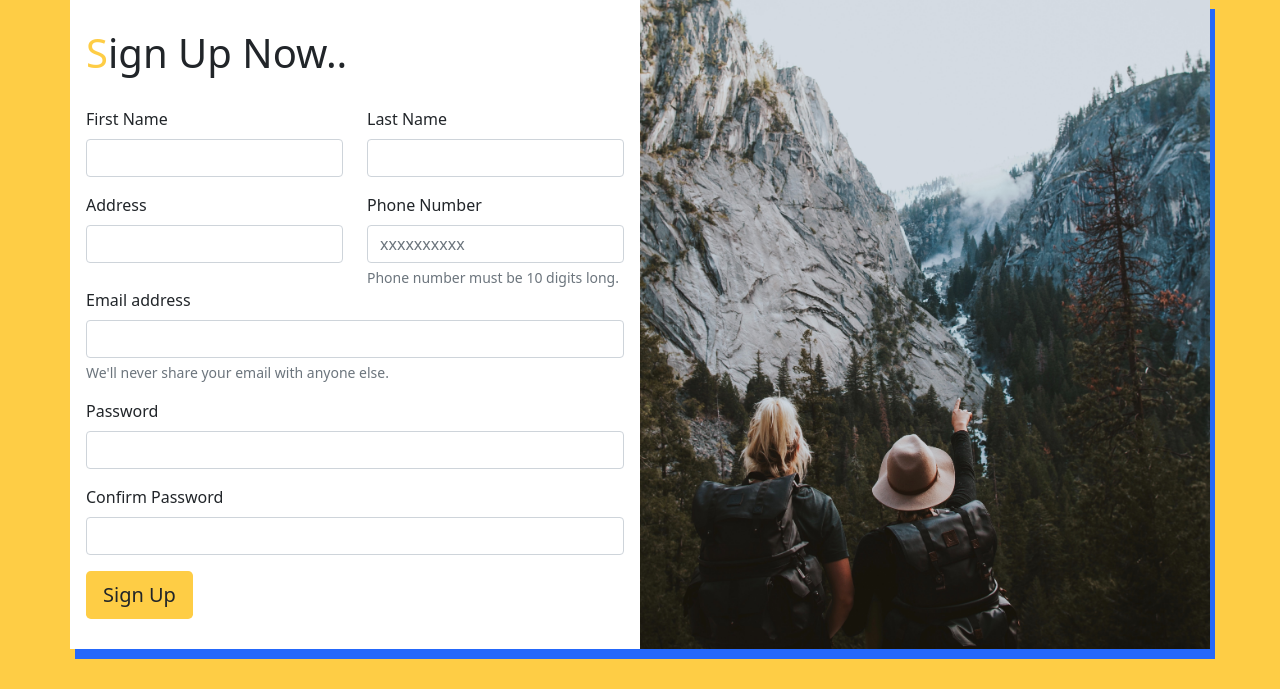
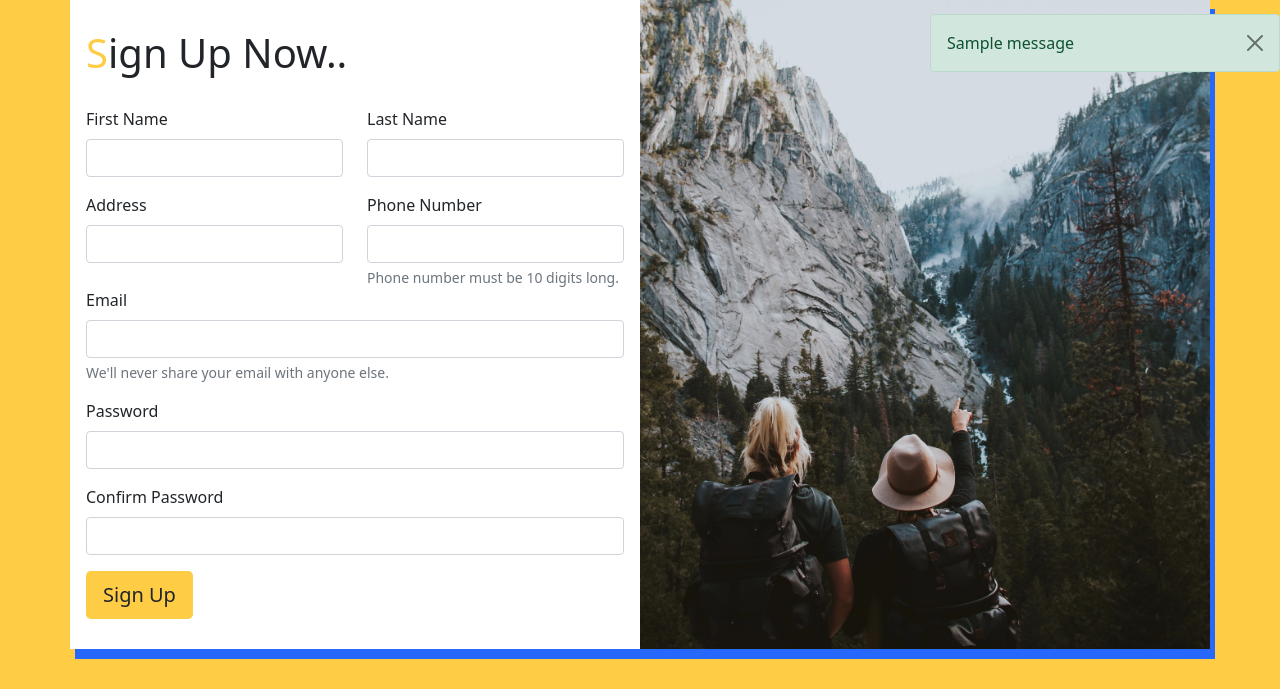
Before and after one commit to realnroz/Trek-App, a Flask app: page /registration in a window 1280 px wide. Shown: the part 92-781 px from the top of the page. Run offline with Flask 2, Linux system fonts and the light colour scheme; one stand-in notice (Sample message) is shown; some libraries are stand-ins or nearby versions.

Commit message:
Registration view completed

```diff
--- /dev/null
+++ b/trekapp/forms.py
@@ -0,0 +1,14 @@
+
+from flask_wtf import FlaskForm
+from wtforms import (StringField, TextAreaField, IntegerField, BooleanField,
+                     PasswordField)
+from wtforms.validators import DataRequired,EqualTo,Length,Regexp,Email
+
+class RegistrationForm(FlaskForm):
+    first_name=StringField('First Name',validators=[DataRequired()])
+    last_name=StringField('Last Name',validators=[DataRequired()])
+    address=StringField('Address',validators=[DataRequired()])
+    phone_number=StringField('Phone Number',validators=[DataRequired(),Regexp(regex='^[0-9]{10}$',message="Invalid phone number.")])
+    email=StringField('Email',validators=[DataRequired(),Email()])
+    password1=PasswordField('Password',validators=[DataRequired(),EqualTo('password2',message='Passwords do not match.')])
+    password2=PasswordField('Confirm Password',validators=[DataRequired()])
--- a/trekapp/main.py
+++ b/trekapp/main.py
@@ -1,13 +1,17 @@
 from crypt import methods
-from flask import Flask,render_template, request,url_for,redirect
+from sqlite3 import Cursor
+from flask import Flask,render_template, request,redirect,flash
+from forms import RegistrationForm
+
+# for database
 from flask_mysqldb import MySQL
 
-# for database
 app = Flask(__name__)
+app.secret_key="b'\xee\x7f\x15O\x0f\xee\x0b\xd7\xa4ixK\xc9#\x17_'"
 
 # Database Config
 app.config['MYSQL_HOST'] = 'localhost'
-app.config['MYSQL_USER'] = 'root'
+app.config['MYSQL_USER'] = 'db_user'
 app.config['MYSQL_PASSWORD'] = '1230'
 app.config['MYSQL_DB'] = 'db_trekapp'
 
@@ -17,9 +21,26 @@ mysql = MySQL(app)
 def index():
     return render_template("index.html")
 
-@app.route("/registration")
+@app.route("/registration",methods=["GET","POST"])
 def registration():
-    return render_template("registration.html")
+    form = RegistrationForm()
+    if request.method == "POST":
+        form = RegistrationForm(request.form)
+        print(form.phone_number.data)
+
+        cursor = mysql.connection.cursor()
+        if form.validate_on_submit():
+            resp = cursor.execute('''SELECT * FROM users where email LIKE %s''',[form.email.data])
+            if resp == 0:
+                cursor.execute('''INSERT INTO users values(NUll,%s,%s,%s,%s,%s,%s)''',(form.first_name.data,form.last_name.data,form.address.data,form.phone_number.data,form.email.data,form.password1.data))
+                mysql.connection.commit()
+                cursor.close()
+                flash("User successfully registered.","success")
+                return redirect("/registration")
+            else:
+                flash("Email already exists.","danger")
+
+    return render_template("registration.html",form=form)
 
 @app.route("/login",methods=["POST"])
 def login():
@@ -27,8 +48,16 @@ def login():
     password=request.form['password']
 
     cursor = mysql.connection.cursor()
-    cursor.execute('''SELECT * FROM users where email = %s and password = %s''',(email,password))
-    return redirect(url_for("index"))
+    resp = cursor.execute('''SELECT * FROM users where email = %s and password = %s''',(email,password))
+    user = cursor.fetchone()
+    cursor.close()
+    if resp == 1:
+        flash("You are successfully logged in.","success")
+        return redirect("/")
+    else:
+        flash("Invalid Credentials. Please try again.","danger")
+        return redirect("/")
+
 
 if __name__ == '__main__':
     app.run(debug=True)
--- a/trekapp/static/css/main.css
+++ b/trekapp/static/css/main.css
@@ -82,4 +82,22 @@ body .modal-title span {
 body .modal-body .btn {
   background-color: #FECD45;
 }
+
+body .alert {
+  width: 350px !important;
+  float: right;
+  margin-top: 10px;
+  z-index: 1;
+}
+
+body .error {
+  display: -webkit-box;
+  display: -ms-flexbox;
+  display: flex;
+  -webkit-box-orient: vertical;
+  -webkit-box-direction: normal;
+      -ms-flex-direction: column;
+          flex-direction: column;
+  float: right;
+}
 /*# sourceMappingURL=main.css.map */
--- a/trekapp/static/scss/main.scss
+++ b/trekapp/static/scss/main.scss
@@ -42,6 +42,18 @@ body{
         }
     }
 
+    .alert{
+        width: 350px !important;
+        float: right;
+        margin-top: 10px;
+        z-index: 1;
+    }
+
+    .error{
+        display: flex;
+        flex-direction: column;
+        float: right;
+    }
 
 
 }
--- a/trekapp/templates/base.html
+++ b/trekapp/templates/base.html
@@ -48,6 +48,35 @@
       </div>
     </div>
   </nav>
+
+
+
+  <!-- Alert Box -->
+  {% with messages = get_flashed_messages(with_categories=true) %}
+  {% if messages %}
+    {% for category,message in messages %}
+    <div class="alert alert-{{category}} alert-dismissible fade show" role="alert">
+      {{message}}
+      <button type="button" class="btn-close" data-bs-dismiss="alert" aria-label="Close"></button>
+    </div>
+    {% endfor %}
+  {% endif %}
+  {% endwith %}
+
+
+  <!-- Form Erros  -->
+  {% if form %}
+  <div class="error">
+    {% for field in form.errors %}
+    {% for error in form.errors[field] %}
+    <div class="alert alert-danger alert-dismissible fade show" role="alert">
+      {{error}}
+      <button type="button" class="btn-close" data-bs-dismiss="alert" aria-label="Close"></button>
+    </div>
+    {% endfor %}
+    {% endfor %}
+  </div>
+  {% endif %}
 
   <!-- Login Modal -->
   <div class="modal fade" id="staticBackdrop" data-bs-backdrop="static" data-bs-keyboard="false" tabindex="-1"
--- a/trekapp/templates/registration.html
+++ b/trekapp/templates/registration.html
@@ -4,44 +4,67 @@
 
 {% block content %}
 
+<script type="text/javascript">
+
+  $(document).ready(function () {
+
+  window.setTimeout(function() {
+      $(".alert").fadeTo(1000, 0).slideUp(1000, function(){
+          $(this).remove();
+      });
+  }, 5000);
+
+  });
+  </script>
+
+
+
 <div class="container">
     <div class="row outer-row">
             <div class="col outer-col left-container d-flex justify-content-center align-items-center">
-              <form>
+              <form action="/registration" method="POST">
+                {{form.csrf_token}}
                   <h1><span>S</span>ign Up Now..</h1>
                   <div class="row">
                     <div class=" col mb-3">
-                      <label for="exampleInputEmail1" class="form-label">First Name</label>
-                      <input type="text" class="form-control" id="exampleInputEmail1" required>
+                      <label for="exampleInputEmail1" class="form-label">{{form.first_name.label}}</label>
+                      <!-- <input type="text" name = "first_name" class="form-control" id="exampleInputEmail1" required> -->
+                      {{form.first_name( class="form-control")}}
                     </div>
                     <div class=" col  mb-3">
-                      <label for="exampleInputEmail1" class="form-label">Last Name</label>
-                      <input type="text" class="form-control" id="exampleInputEmail1" required>
+                      <label for="exampleInputEmail1" class="form-label">{{form.last_name.label}}</label>
+                      <!-- <input type="text" name = "last_name" class="form-control" id="exampleInputEmail1" required> -->
+                      {{form.last_name( class="form-control")}}
                     </div>
                   </div>
                   <div class="row">
                     <div class=" col">
-                      <label for="exampleInputEmail1" class="form-label">Address</label>
-                      <input type="text" class="form-control" id="exampleInputEmail1" required>
+                      <label for="exampleInputEmail1" class="form-label">{{ form.address.label }}</label>
+                      <!-- <input type="text" name = "address" class="form-control" id="exampleInputEmail1" required> -->
+                      {{ form.address(class="form-control") }}
                     </div>
                     <div class=" col">
-                      <label for="exampleInputEmail1" class="form-label">Phone Number</label>
-                      <input type="tel" pattern="[0-9]{10}"  placeholder= "xxxxxxxxxx" class="form-control" id="exampleInputEmail1" required>
+                      <label for="exampleInputEmail1" class="form-label">{{form.phone_number.label}}</label>
+                      <!-- <input type="tel" pattern="[0-9]{10}" name="phone_number" placeholder= "xxxxxxxxxx" class="form-control" id="exampleInputEmail1" required>  -->
+                      {{form.phone_number(class="form-control")}}
                       <div id="emailHelp" class="form-text">Phone number must be 10 digits long.</div>
                     </div>
                   </div>
                     <div class="mb-3">
-                      <label for="exampleInputEmail1" class="form-label">Email address</label>
-                      <input type="email" class="form-control" id="exampleInputEmail1" aria-describedby="emailHelp" required>
+                      <label for="exampleInputEmail1" class="form-label">{{form.email.label}}</label>
+                      <!-- <input type="email" name="email" class="form-control" id="exampleInputEmail1" aria-describedby="emailHelp" required> -->
+                      {{form.email(class="form-control")}}
                       <div id="emailHelp" class="form-text">We'll never share your email with anyone else.</div>
                     </div>
                     <div class="mb-3">
-                      <label for="exampleInputPassword1" class="form-label">Password</label>
-                      <input type="password" class="form-control" id="exampleInputPassword1" required>
+                      <label for="exampleInputPassword1" class="form-label">{{form.password1.label}}</label>
+                      <!-- <input type="password"  name="password1" class="form-control" id="exampleInputPassword1" required> -->
+                      {{form.password1(class="form-control")}}
                     </div>
                     <div class="mb-3">
-                        <label for="exampleInputPassword2" class="form-label">Confirm Password</label>
-                        <input type="password" class="form-control" id="exampleInputPassword2" required>
+                        <label for="exampleInputPassword2" class="form-label">{{form.password2.label}}</label>
+                        <!-- <input type="password" name="password2" class="form-control" id="exampleInputPassword2" required> -->
+                        {{form.password2(class="form-control")}}
                     </div>
                     <button type="submit" class="btn btn-lg">Sign Up</button>
                   </form>
@@ -51,4 +74,6 @@
     </div>
 </div>
 
+
+
 {% endblock %}
```
Also changed, not shown: 1 other file.
